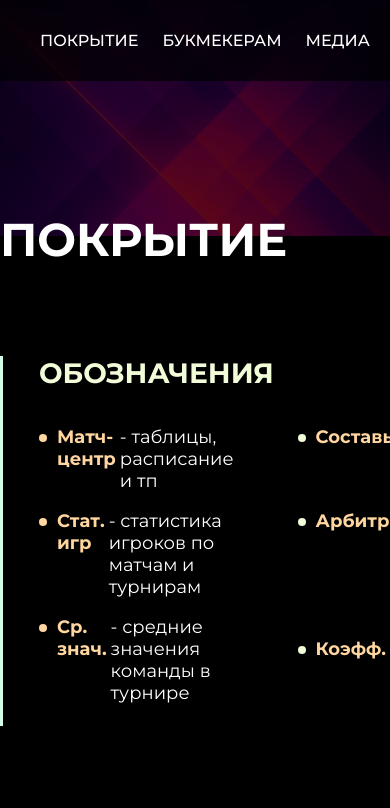
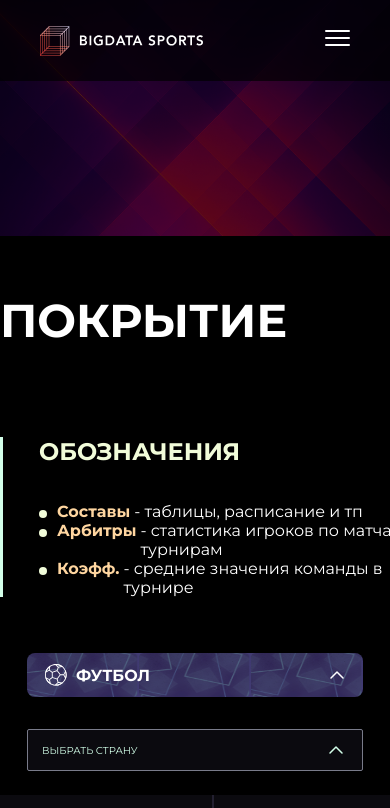
Before and after one commit to D00dlezZz/bds, a Vue app: page / in a window 390 px wide. Shown: the top 808 px of the page. Built offline with nearby package versions, Linux system fonts and the light colour scheme.

Commit message:
adaptive and fixes

```diff
--- a/src/components/CountrySelector.vue
+++ b/src/components/CountrySelector.vue
@@ -217,4 +217,19 @@ function clearAll() {
   background: #4A4C56;
 }
 
+
+@media screen and (max-width: 540px){
+  .country-select {
+    width: 100% ;
+  }
+
+  .dropdown-header {
+    width: 100%;
+  }
+
+  .dropdown {
+    max-width: 100%;
+  }
+}
+
 </style>
--- a/src/components/CoveringFilters.vue
+++ b/src/components/CoveringFilters.vue
@@ -1,21 +1,30 @@
 <script setup>
 import { Carousel, Slide, Navigation as CarouselNavigation } from 'vue3-carousel'
-import {ref, computed, defineAsyncComponent, shallowRef} from 'vue'
+import {ref, computed, defineAsyncComponent, onMounted, onUnmounted, markRaw} from 'vue'
 import CountrySelector from "@/components/CountrySelector.vue";
+import IconArrow from "@/components/icons/IconArrow.vue";
 
-const sportFilters = shallowRef([
-  { id: 1, title: 'Футбол', iconComponent: defineAsyncComponent(() => import('./icons/IconFootball.vue')) },
-  { id: 2, title: 'Хоккей', iconComponent: defineAsyncComponent(() => import('./icons/IconHockey.vue')) },
-  { id: 3, title: 'Баскетбол', iconComponent: defineAsyncComponent(() => import('./icons/IconBasketball.vue')) },
-  { id: 4, title: 'Теннис', iconComponent: defineAsyncComponent(() => import('./icons/IconTennis.vue')) },
-  { id: 5, title: 'Регби', iconComponent: defineAsyncComponent(() => import('./icons/IconRugby.vue')) },
-  { id: 6, title: 'Волейбол', iconComponent: defineAsyncComponent(() => import('./icons/IconVolleyball.vue')) },
-]);
+const sportFilters = ref(
+    [
+      { id: 1, title: 'Футбол', iconComponent: markRaw(defineAsyncComponent(() => import('./icons/IconFootball.vue'))) },
+      { id: 2, title: 'Хоккей', iconComponent: markRaw(defineAsyncComponent(() => import('./icons/IconHockey.vue'))) },
+      { id: 3, title: 'Баскетбол', iconComponent: markRaw(defineAsyncComponent(() => import('./icons/IconBasketball.vue'))) },
+      { id: 4, title: 'Теннис', iconComponent: markRaw(defineAsyncComponent(() => import('./icons/IconTennis.vue'))) },
+      { id: 5, title: 'Регби', iconComponent: markRaw(defineAsyncComponent(() => import('./icons/IconRugby.vue'))) },
+      { id: 6, title: 'Волейбол', iconComponent: markRaw(defineAsyncComponent(() => import('./icons/IconVolleyball.vue'))) },
+    ]
+)
 
 const itemsToShow = 6;
 const selectedFilter = ref(sportFilters.value[0]);
+const width = ref(window.innerWidth);
+const isDropdownOpen = ref(false);
 
-const showNavigation = computed(() => sportFilters.value.length > itemsToShow)
+const isMobile = computed(() => width.value <= 540);
+const showNavigation = computed(() => sportFilters.value.length > itemsToShow);
+const filteredSportFilters = computed(() =>
+    sportFilters.value.filter(filter => filter.id !== selectedFilter.value.id)
+)
 
 const carouselConfig = {
   itemsToShow,
@@ -24,12 +33,30 @@ const carouselConfig = {
   gap: 20
 }
 
+
 const selectFilter = (filter) => selectedFilter.value = filter;
+
+function updateSize() {
+  width.value = window.innerWidth;
+}
+
+function handleMobileSelectFilter(filter) {
+  selectFilter(filter)
+  isDropdownOpen.value = false;
+}
+
+onMounted(() => {
+  window.addEventListener('resize', updateSize);
+});
+
+onUnmounted(() => {
+  window.removeEventListener('resize', updateSize);
+});
 </script>
 
 <template>
   <div class="filters-container">
-    <Carousel v-bind="carouselConfig">
+    <Carousel v-if="!isMobile" v-bind="carouselConfig">
       <Slide v-for="slide in sportFilters" :key="slide.id" @click="selectFilter(slide)">
         <div class="carousel__item" :class="selectedFilter.id === slide.id ? 'active' : ''">
           <component :is="slide.iconComponent" />
@@ -39,6 +66,26 @@ const selectFilter = (filter) => selectedFilter.value = filter;
         <CarouselNavigation />
       </template>
     </Carousel>
+    <div class="mobile-filter" v-if="isMobile">
+      <div class="mobile-filter__selected" @click="isDropdownOpen = !isDropdownOpen">
+        <component :is="selectedFilter.iconComponent" class="icon" />
+        <span class="title">{{ selectedFilter.title }}</span>
+        <IconArrow class="arrow" :class="{ open: isDropdownOpen }"/>
+      </div>
+      <transition name="dropdown">
+        <div class="mobile-filter__dropdown" v-if="isDropdownOpen">
+          <div
+              v-for="filter in filteredSportFilters"
+              :key="filter.id"
+              class="mobile-filter__item"
+              @click="handleMobileSelectFilter(filter)"
+          >
+            <component :is="filter.iconComponent" class="dropdown-icon" />
+            <span class="title">{{ filter.title }}</span>
+          </div>
+        </div>
+      </transition>
+    </div>
     <CountrySelector/>
   </div>
 </template>
@@ -80,8 +127,6 @@ const selectFilter = (filter) => selectedFilter.value = filter;
 .carousel__next {
   right: -55px;
 }
-
-
 .carousel__item {
   border-radius: 4px;
   min-width: 130px;
@@ -97,6 +142,7 @@ const selectFilter = (filter) => selectedFilter.value = filter;
   cursor: pointer;
   transition: all;
 }
+
 .active {
   border: 2px solid red;
   background: url('../assets/filter-background-active.png'),
@@ -104,4 +150,85 @@ const selectFilter = (filter) => selectedFilter.value = filter;
   background-repeat: no-repeat;
   color: white;
 }
+
+.mobile-filter {
+  width: 100%;
+  position: relative;
+}
+
+.mobile-filter__selected {
+  display: flex;
+  align-items: center;
+  gap: 5px;
+  background: url('../assets/filter-background-active.png'),
+  linear-gradient(90deg, #413B73 100%, #8C84C7 100%);
+  background-repeat: round;
+  border-radius: 8px;
+  padding: 7px 14px;
+  cursor: pointer;
+  font-size: 16px;
+  font-weight: bold;
+  color: #fff;
+  position: relative;
+  text-transform: uppercase;
+}
+
+.icon {
+  width: 30px;
+  height: 30px;
+}
+
+.mobile-filter__selected .arrow {
+  margin-left: auto;
+  transition: transform 0.2s;
+}
+
+.mobile-filter__selected .arrow.open {
+  transform: rotate(180deg);
+}
+
+.mobile-filter__dropdown {
+  background: #18171b;
+  margin-top: 8px;
+  position: absolute;
+  left: 0;
+  right: 0;
+  z-index: 10;
+  overflow: hidden;
+  border: 1px solid #797B8A;
+}
+
+.mobile-filter__item {
+  display: flex;
+  align-items: center;
+  gap: 10px;
+  padding: 10px 14px;
+  color: #e6e6ea;
+  font-size: 14px;
+  cursor: pointer;
+  transition: background 0.18s, color 0.18s;
+}
+
+.dropdown-icon {
+  width: 20px;
+  height: 20px;
+}
+
+.dropdown-enter-active,
+.dropdown-leave-active {
+  transition: all 0.2s;
+}
+
+.dropdown-enter-from,
+.dropdown-leave-to {
+  opacity: 0;
+  transform: translateY(-10px);
+}
+
+@media screen and (max-width: 540px){
+  .filters-container {
+    padding: 0 27px;
+    gap: 32px;
+  }
+}
 </style>
--- a/src/components/CoveringInfo.vue
+++ b/src/components/CoveringInfo.vue
@@ -1,34 +1,61 @@
 <script setup>
-
-
-import {ref} from "vue";
+import { ref } from 'vue'
+import { Carousel, Slide, Navigation as CarouselNavigation } from 'vue3-carousel'
 
 const designations = ref([
   [
-    { title: 'Матч-центр', text: 'таблицы, расписание и тп', color: '#FFD6A0' },
-    { title: 'Стат. игр', text: 'статистика игроков по матчам и турнирам', color: '#FFD6A0' },
-    { title: 'Ср. знач.', text: 'средние значения команды в турнире', color: '#FFD6A0' },
+    [
+      {title: 'Составы', text: 'таблицы, расписание и тп', color: '#F1FCD9'},
+      {title: 'Арбитры', text: 'статистика игроков по матчам и турнирам', color: '#F1FCD9'},
+      {title: 'Коэфф.', text: 'средние значения команды в турнире', color: '#F1FCD9'},
+    ],
+    [
+      {title: 'Составы', text: 'таблицы, расписание и тп', color: '#F1FCD9'},
+      {title: 'Арбитры', text: 'статистика игроков по матчам и турнирам', color: '#F1FCD9'},
+      {title: 'Коэфф.', text: 'средние значения команды в турнире', color: '#F1FCD9'},
+    ]
   ],
   [
-    { title: 'Составы', text: 'таблицы, расписание и тп', color: '#F1FCD9' },
-    { title: 'Арбитры', text: 'статистика игроков по матчам и турнирам', color: '#F1FCD9' },
-    { title: 'Коэфф.', text: 'средние значения команды в турнире', color: '#F1FCD9' },
+    [
+      {title: 'Составы', text: 'таблицы, расписание и тп', color: '#F1FCD9'},
+      {title: 'Арбитры', text: 'статистика игроков по матчам и турнирам', color: '#F1FCD9'},
+      {title: 'Коэфф.', text: 'средние значения команды в турнире', color: '#F1FCD9'},
+    ],
+    [
+      {title: 'Составы', text: 'таблицы, расписание и тп', color: '#F1FCD9'},
+      {title: 'Арбитры', text: 'статистика игроков по матчам и турнирам', color: '#F1FCD9'},
+      {title: 'Коэфф.', text: 'средние значения команды в турнире', color: '#F1FCD9'},
+    ]
   ]
-]);
+])
+
+const carouselConfig = {
+  itemsToShow: 1,
+  wrapAround: false,
+  snapAlign: 'center',
+  gap: 20
+}
 </script>
 
 <template>
   <div class="covering-info">
     <h4>ОБОЗНАЧЕНИЯ</h4>
-    <div class="designation-list">
-      <div v-for="(column, colIdx) in designations" :key="colIdx" class="designation-col">
-        <div v-for="(designation, idx) in column" :key="idx" class="designation">
-          <span class="dot" :style="{ background: designation.color }"></span>
-          <span class="designation-title">{{ designation.title }}</span>
-          <span class="designation-text"> - {{ designation.text }}</span>
+    <Carousel v-bind="carouselConfig">
+      <Slide v-for="(column, colIdx) in designations" :key="colIdx">
+        <div class="designation-col">
+          <div v-for="(test, idx) in column" :key="idx">
+            <div v-for="(designation, idx) in test" :key="idx" class="designation">
+              <span class="dot" :style="{ background: designation.color }"></span>
+              <span class="designation-title">{{ designation.title }}</span>
+              <span class="designation-text"> - {{ designation.text }}</span>
+            </div>
+          </div>
         </div>
-      </div>
-    </div>
+      </Slide>
+      <template #addons>
+        <CarouselNavigation/>
+      </template>
+    </Carousel>
   </div>
 </template>
 
@@ -46,32 +73,24 @@ const designations = ref([
 }
 
 h4 {
-  font-size: 28px;
+  font-size: 24px;
   font-weight: 700;
   color: #F1FCD9;
   text-transform: uppercase;
   margin-bottom: 12px;
 }
 
-.designation-list {
+.designation-col {
   display: flex;
   flex-direction: row;
-  gap: 64px;
-  width: 100%;
-}
-
-.designation-col {
-  display: flex;
-  flex-direction: column;
   gap: 18px;
+  min-width: 240px;
 }
 
 .designation {
   display: flex;
   align-items: flex-start;
-  font-size: 18px;
   color: #fff;
-  font-weight: 400;
 }
 
 .dot {
@@ -87,10 +106,36 @@ h4 {
   font-weight: 700;
   color: #FFD6A0;
   margin-right: 4px;
+  font-size: 16px;
+  width: fit-content;
 }
 
 .designation-text {
   color: #fff;
   font-weight: 400;
 }
+
+.carousel {
+  --vc-nav-color: #fff;
+  --vc-nav-color-hover: #00fff7;
+  --vc-nav-background: none;
+  --vc-nav-border-radius: 12px;
+  --vc-nav-width: 44px;
+  --vc-nav-height: 44px;
+  --vc-nav-box-shadow: none;
+  --vc-nav-icon-size: 24px;
+}
+
+.carousel__next, .carousel__prev {
+  filter: drop-shadow(0 0 5px #242130);
+  top: 50%;
+  transform: translateY(-50%);
+}
+
+.carousel__prev {
+  left: -55px;
+}
+.carousel__next {
+  right: -55px;
+}
 </style>
--- a/src/components/CoveringTable.vue
+++ b/src/components/CoveringTable.vue
@@ -119,7 +119,7 @@ th {
   font-size: 20px;
   position: relative;
   background: #1A1824;
-  padding: 22px 18px;
+  padding: 20px 18px;
   border-bottom: 1px solid #232030;
   cursor: pointer;
   transition: background 0.2s;
--- a/src/components/Header.vue
+++ b/src/components/Header.vue
@@ -15,6 +15,23 @@ import Logo from "@/assets/icons/Logo.vue";
     <li>Связаться</li>
     <li>EN/RU</li>
   </ul>
+  <div class="dropdown">
+    <div class="dropdown__btn active" id="dropdown__btn">
+      <input type="checkbox" class="input" />
+      <span></span>
+      <span></span>
+      <span></span>
+    </div>
+    <ul class="dropdown__list ">
+      <li>Покрытие</li>
+      <li>Букмекерам</li>
+      <li>Медиа</li>
+      <li>Бродкастерам</li>
+      <li>Продукты</li>
+      <li>Связаться</li>
+      <li>EN/RU</li>
+    </ul>
+  </div>
 </div>
 </template>
 
@@ -41,4 +58,166 @@ import Logo from "@/assets/icons/Logo.vue";
   font-weight: 500;
   list-style-type: none;
 }
+
+.dropdown {
+  display: none;
+}
+
+.dropdown__list {
+  display: flex;
+  position: absolute;
+  margin-left: auto;
+  margin-right: auto;
+  left: 0;
+  right: 0;
+  width: 100%;
+  flex-direction: column;
+  align-items: center;
+  justify-content: center;
+  z-index: 2;
+  transform: translate(-100%, 0px);
+
+  transition: all 0.2s ease 0s;
+  opacity: 0;
+  pointer-events: none;
+}
+
+.dropdown__list.active {
+  pointer-events: unset;
+  opacity: 1;
+  -webkit-transform: translate(0px, 0px);
+  -ms-transform: translate(0px, 0px);
+  transform: translate(0px, 0px);
+  -webkit-transition: all 0.8s ease 0.4s;
+  -o-transition: all 0.8s ease 0.4s;
+  -webkit-transition: all 0.8s ease 0.1s;
+  -o-transition: all 0.8s ease 0.1s;
+  transition: all 0.8s ease 0.1s;
+}
+
+.dropdown__list a {
+  text-decoration: none;
+  font-size: 0.5em;
+  font-weight: 400;
+  padding-bottom: 1.6em;
+  color: #cbcbcb !important;
+}
+
+.dropdown__btn {
+  display: block;
+  position: relative;
+  z-index: 2;
+  -webkit-user-select: none;
+  -moz-user-select: none;
+  -ms-user-select: none;
+  user-select: none;
+}
+
+.dropdown__btn input {
+  display: block;
+  width: 40px;
+  height: 32px;
+  position: absolute;
+  top: -7px;
+  left: -5px;
+  cursor: pointer;
+  opacity: 0;
+  z-index: 2;
+  -webkit-touch-callout: none;
+}
+
+.dropdown__btn span {
+  display: block;
+  width: 25px;
+  height: 2px;
+  margin-bottom: 5px;
+  position: relative;
+  background: #ffffff;
+  border-radius: 3px;
+  z-index: 2;
+  -webkit-transform-origin: 4px 0px;
+  -ms-transform-origin: 4px 0px;
+  transform-origin: 4px 0px;
+  -webkit-transition: background 0.5s cubic-bezier(0.77, 0.2, 0.05, 1),
+  opacity 0.55s ease,
+  -webkit-transform 0.5s cubic-bezier(0.77, 0.2, 0.05, 1);
+  transition: background 0.5s cubic-bezier(0.77, 0.2, 0.05, 1),
+  opacity 0.55s ease,
+  -webkit-transform 0.5s cubic-bezier(0.77, 0.2, 0.05, 1);
+  -o-transition: transform 0.5s cubic-bezier(0.77, 0.2, 0.05, 1),
+  background 0.5s cubic-bezier(0.77, 0.2, 0.05, 1), opacity 0.55s ease;
+  -webkit-transition: background 0.5s cubic-bezier(0.77, 0.2, 0.05, 1),
+  opacity 0.55s ease,
+  -webkit-transform 0.5s cubic-bezier(0.77, 0.2, 0.05, 1);
+  transition: background 0.5s cubic-bezier(0.77, 0.2, 0.05, 1),
+  opacity 0.55s ease,
+  -webkit-transform 0.5s cubic-bezier(0.77, 0.2, 0.05, 1);
+  -webkit-transition: background 0.5s cubic-bezier(0.77, 0.2, 0.05, 1), opacity 0.55s ease,
+  -webkit-transform 0.5s cubic-bezier(0.77, 0.2, 0.05, 1);
+  transition: background 0.5s cubic-bezier(0.77, 0.2, 0.05, 1), opacity 0.55s ease,
+  -webkit-transform 0.5s cubic-bezier(0.77, 0.2, 0.05, 1);
+  transition: transform 0.5s cubic-bezier(0.77, 0.2, 0.05, 1),
+  background 0.5s cubic-bezier(0.77, 0.2, 0.05, 1), opacity 0.55s ease;
+  transition: transform 0.5s cubic-bezier(0.77, 0.2, 0.05, 1),
+  background 0.5s cubic-bezier(0.77, 0.2, 0.05, 1), opacity 0.55s ease,
+  -webkit-transform 0.5s cubic-bezier(0.77, 0.2, 0.05, 1);
+}
+
+.dropdown__btn span:first-child {
+  -webkit-transform-origin: 0% 0%;
+  -ms-transform-origin: 0% 0%;
+  transform-origin: 0% 0%;
+}
+
+.dropdown__btn span:nth-last-child(2) {
+  -webkit-transform-origin: 0% 100%;
+  -ms-transform-origin: 0% 100%;
+  transform-origin: 0% 100%;
+}
+
+.dropdown__btn input:checked ~ span {
+  opacity: 1;
+  -webkit-transform: rotate(-45deg) translate(-2px, -3px);
+  -ms-transform: rotate(-45deg) translate(-2px, -3px);
+  transform: rotate(-45deg) translate(-2px, -3px);
+  background: #ffffff;
+}
+
+.dropdown__btn input:checked ~ span:nth-last-child(2) {
+  opacity: 0;
+  -webkit-transform: rotate(0deg) scale(0.2, 0.2);
+  -ms-transform: rotate(0deg) scale(0.2, 0.2);
+  transform: rotate(0deg) scale(0.2, 0.2);
+}
+
+.dropdown__btn input:checked ~ span:nth-last-child(3) {
+  -webkit-transform: rotate(45deg) translate(0, 0);
+  -ms-transform: rotate(45deg) translate(0, 0);
+  transform: rotate(45deg) translate(0, 0);
+}
+
+@media screen and (max-width: 1100px) {
+  .header {
+    flex-direction: column;
+    position: inherit;
+    z-index: 4;
+    gap: 50px;
+  }
+  .navbar {
+    flex-direction: column;
+  }
+}
+
+@media screen and (max-width: 540px) {
+  .navbar {
+    display: none;
+  }
+  .dropdown {
+    display: block;
+  }
+
+  .header {
+    flex-direction: row;
+  }
+}
 </style>
--- a/src/views/CoveringView.vue
+++ b/src/views/CoveringView.vue
@@ -1,5 +1,4 @@
 <script setup>
-
 import CoveringInfo from "@/components/CoveringInfo.vue";
 import CoveringFilters from "@/components/CoveringFilters.vue";
 import CoveringTable from "@/components/CoveringTable.vue";
```
